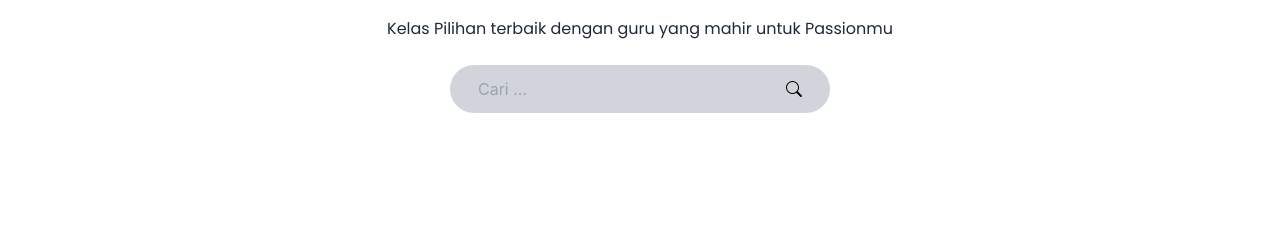
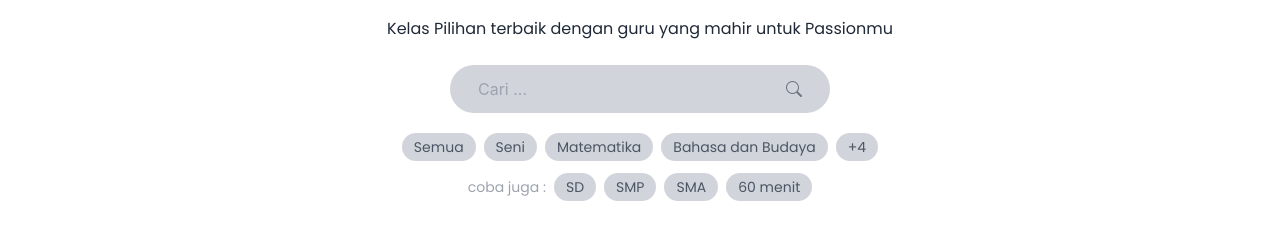
Before and after one commit to estotriramdani/benihbelajar-gurubaik, a Next.js app: page / in a window 1280 px wide. Shown: the part 495-746 px from the top of the page. Built offline with nearby package versions, Linux system fonts and the light colour scheme.

Commit message:
filter class done

```diff
--- a/pages/index.tsx
+++ b/pages/index.tsx
@@ -1,4 +1,7 @@
 import type { NextPage } from 'next';
+import Gap from '../src/components/atoms/Gap';
+import ClassFilter from '../src/components/molecules/ClassFilter';
+import SearchForm from '../src/components/molecules/SearchForm';
 import BannerSlider from '../src/components/organisms/BannerSlider';
 import Footer from '../src/components/organisms/Footer';
 import Navbar from '../src/components/organisms/Navbar';
@@ -18,21 +21,11 @@ const Home: NextPage = () => {
             Kelas Pilihan terbaik dengan guru yang mahir untuk Passionmu
           </p>
 
-          <form
-            onSubmit={(e) => {
-              e.preventDefault();
-              alert('enter');
-            }}
-            className="rounded-full py-3 px-7 focus-within:ring-2 ring-offset-2 ring-gray-500 ring-opacity-100 bg-gray-300 w-1/3 mx-auto relative flex justify-between items-center gap-3">
-            <input
-              type="text"
-              className="flex-1 block focus:outline-none bg-transparent text-black focus:placeholder-gray-500"
-              placeholder="Cari ..."
-            />
-            <button className="flex-shrink">
-              <i className="bi bi-search"></i>
-            </button>
-          </form>
+          <SearchForm />
+
+          <Gap display="block" className="my-5" />
+
+          <ClassFilter />
         </div>
 
         <div className="h-72"></div>
--- /dev/null
+++ b/src/components/atoms/ButtonFilter/index.tsx
@@ -0,0 +1,27 @@
+import { MouseEvent, ReactNode } from 'react';
+
+interface ButtonFilterProps {
+  type: 'primary' | 'gray';
+  children: ReactNode;
+  isActive?: boolean;
+  onClick?: (e: MouseEvent<HTMLButtonElement>) => void;
+}
+
+export default function ButtonFilter(props: ButtonFilterProps) {
+  const { type, onClick, children } = props;
+  let className = '';
+  if (type === 'primary') {
+    className += 'bg-primary text-white active:ring-primary';
+  }
+  if (type === 'gray') {
+    className += 'bg-gray-300 text-gray-600 active:ring-gray-300';
+  }
+  return (
+    <button
+      className={`text-sm px-3 py-1 ${className} active:ring-2 ring-offset-2  rounded-full font-sans focus:outline-none focus:ring-2 focus:ring-primary`}
+      onClick={onClick}
+    >
+      {children}
+    </button>
+  );
+}
--- /dev/null
+++ b/src/components/atoms/Gap/index.tsx
@@ -0,0 +1,12 @@
+interface GapProps {
+  display: 'block' | 'inline-block' | 'inline';
+  width?: number | string;
+  height?: number | string;
+  className?: string;
+}
+
+export default function Gap(props: GapProps) {
+  const { display, height, width, className } = props;
+
+  return <div style={{ height, width, display }} className={className} />;
+}
--- /dev/null
+++ b/src/components/molecules/ClassFilter/index.tsx
@@ -0,0 +1,77 @@
+import { MouseEvent, useState } from 'react';
+import ButtonFilter from '../../atoms/ButtonFilter';
+
+interface ButttonInterface {
+  id: number | string;
+  title: string;
+  type: 'primary' | 'gray';
+}
+
+export default function ClassFilter() {
+  const [buttons, setButtons] = useState<Array<ButttonInterface>>([
+    {
+      id: 0,
+      title: 'Semua',
+      type: 'gray',
+    },
+    {
+      id: 1,
+      title: 'Seni',
+      type: 'gray',
+    },
+    {
+      id: 2,
+      title: 'Matematika',
+      type: 'gray',
+    },
+    {
+      id: 3,
+      title: 'Bahasa dan Budaya',
+      type: 'gray',
+    },
+    {
+      id: 4,
+      title: '+4',
+      type: 'gray',
+    },
+  ]);
+
+  const handleActiveButton = (e: MouseEvent<HTMLButtonElement>) => {
+    const buttonActive = document.querySelectorAll('.buttonActive');
+    buttonActive.forEach((button) => {
+      button.classList.remove('buttonActive');
+    });
+    e.currentTarget.classList.add('buttonActive');
+  };
+
+  return (
+    <div>
+      <div className="flex justify-center gap-2 items-center flex-wrap">
+        {buttons.map((button) => (
+          <ButtonFilter
+            type={button.type}
+            key={button.id}
+            onClick={(e) => handleActiveButton(e)}
+          >
+            {button.title}
+          </ButtonFilter>
+        ))}
+      </div>
+      <div className="flex justify-center mt-3 gap-2 items-center">
+        <span className="text-gray-400 text-sm font-sans">coba juga : </span>
+        <ButtonFilter type="gray" onClick={(e) => handleActiveButton(e)}>
+          SD
+        </ButtonFilter>
+        <ButtonFilter type="gray" onClick={(e) => handleActiveButton(e)}>
+          SMP
+        </ButtonFilter>
+        <ButtonFilter type="gray" onClick={(e) => handleActiveButton(e)}>
+          SMA
+        </ButtonFilter>
+        <ButtonFilter type="gray" onClick={(e) => handleActiveButton(e)}>
+          60 menit
+        </ButtonFilter>
+      </div>
+    </div>
+  );
+}
--- /dev/null
+++ b/src/components/molecules/SearchForm/index.tsx
@@ -0,0 +1,19 @@
+export default function SearchForm() {
+  return (
+    <form
+      onSubmit={(e) => {
+        e.preventDefault();
+        alert('enter');
+      }}
+      className="rounded-full py-3 px-7 focus-within:ring-2 ring-offset-2 ring-gray-300 ring-opacity-100 bg-gray-300 w-1/3 mx-auto relative flex justify-between items-center gap-3">
+      <input
+        type="text"
+        className="flex-1 block focus:outline-none bg-transparent text-black focus:placeholder-gray-500"
+        placeholder="Cari ..."
+      />
+      <button className="flex-shrink text-gray-500">
+        <i className="bi bi-search"></i>
+      </button>
+    </form>
+  );
+}
--- a/styles/globals.css
+++ b/styles/globals.css
@@ -20,6 +20,10 @@ a {
 
 * {
   box-sizing: border-box;
+}
+
+.buttonActive {
+  @apply bg-primary text-white;
 }
 
 .page-wrapper {
```
